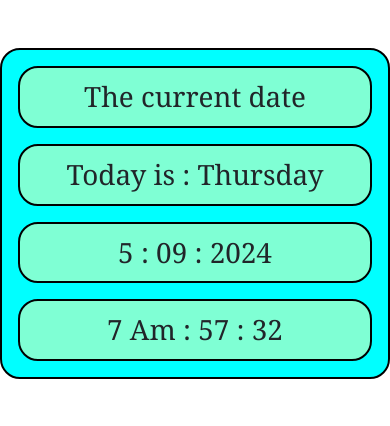
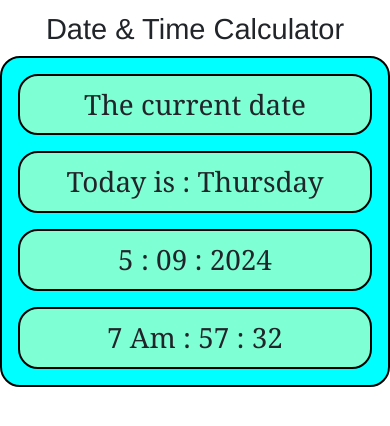
Before and after one commit to huzaifa8320/date-time, a plain HTML site: page index.html in a window 390 px wide. Drawn offline with nearby package versions, Linux system fonts and the light colour scheme.

Commit message:
some changes

```diff
--- a/index.html
+++ b/index.html
@@ -12,7 +12,8 @@
 </head>
 
 <body>
-    <div class="div1 d-flex justify-content-center mt-5 align-items-center">
+    <p class="text-center para2 mt-2 mb-1">Date & Time Calculator</p>
+    <div class="div1 d-flex justify-content-center  align-items-center">
     <div class="div2 p-3 p-sm-5 bor">
         <p class="text-center para1 fs-1 p-2">The current date</p>
         <p class="text-center para1 fs-1 p-2" id="day"></p>
--- a/style/style.css
+++ b/style/style.css
@@ -1,7 +1,6 @@
 .div2{
     background-color: aqua;
     width: 500px;
-    /* height: 450px; */
     border-radius: 20px;
 }
 .para1{
@@ -13,3 +12,12 @@
 .bor{
     border: 2px solid black;
 }
+.para2{
+    font-size: 35px;
+    font-family: 'Franklin Gothic Medium', 'Arial Narrow', Arial, sans-serif;
+}
+@media(max-width:400px){
+    .para2{
+        font-size: 29px;
+    }
+}
```
